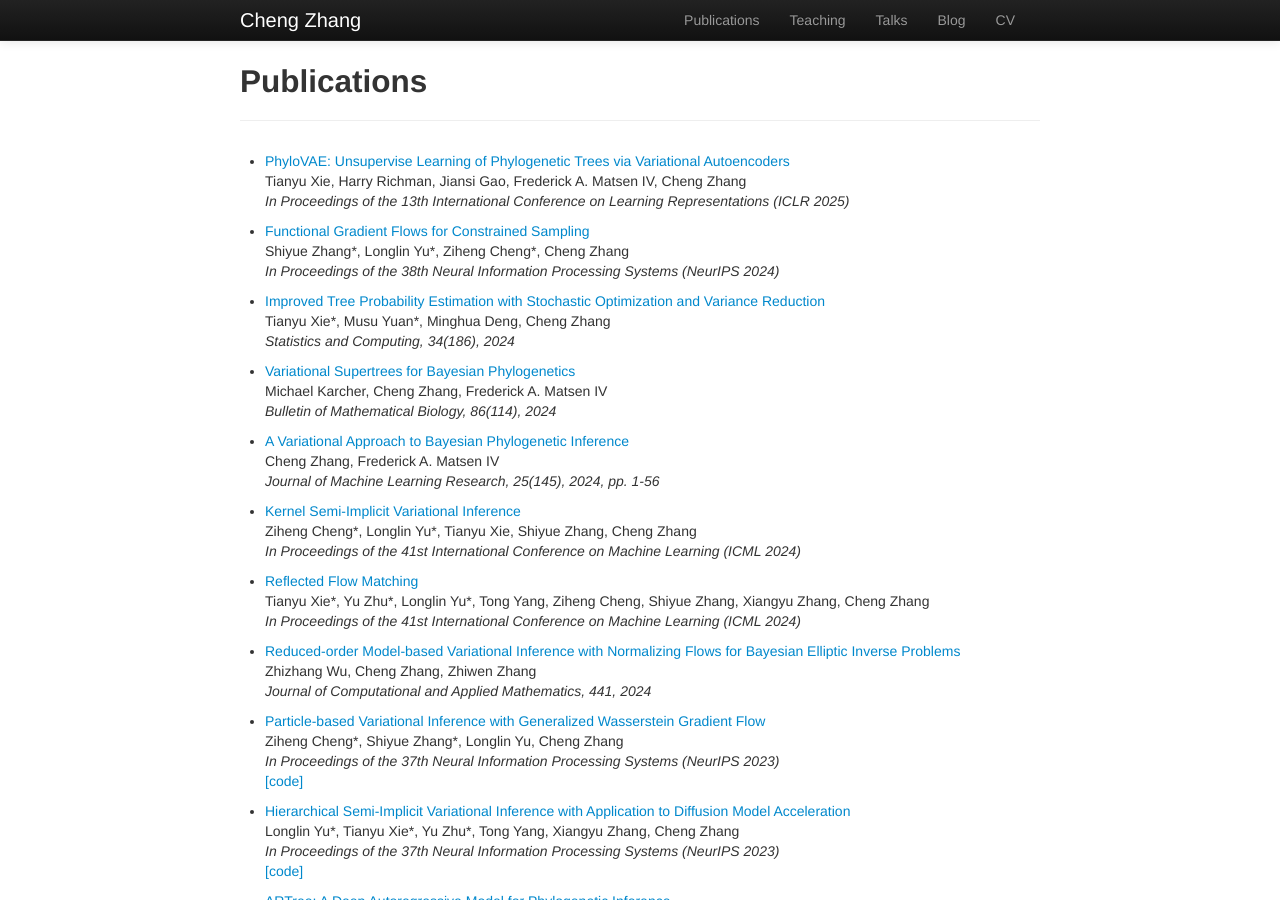
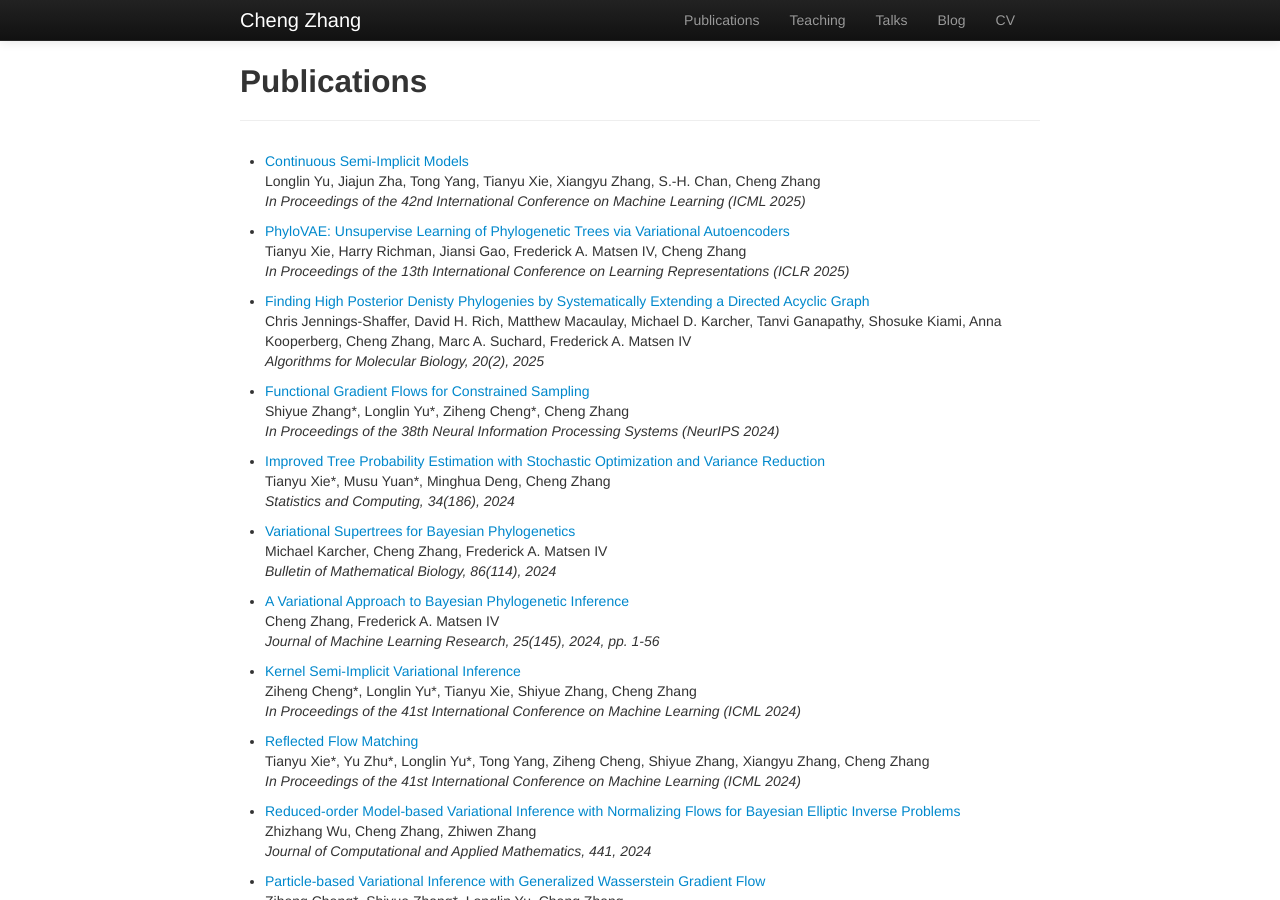
Before and after one commit to zcrabbit/zcrabbit.github.io, a Jekyll site: the page built from pages/publications.md, in a window 1280 px wide and 900 px high. Built offline with Jekyll 4.4.1, drawn with Linux system fonts in a browser that asks for light colours.

Commit message:
homework 4 out and update publications

```diff
--- a/pages/publications.md
+++ b/pages/publications.md
@@ -3,9 +3,17 @@ layout: page
 title: Publications
 ---
 
+- [Continuous Semi-Implicit Models]()
+Longlin Yu, Jiajun Zha, Tong Yang, Tianyu Xie, Xiangyu Zhang, S.-H. Chan, Cheng Zhang
+_In Proceedings of the 42nd International Conference on Machine Learning (ICML 2025)_
+
 - [PhyloVAE: Unsupervise Learning of Phylogenetic Trees via Variational Autoencoders](https://openreview.net/pdf?id=Z8TglKXDWm)
 Tianyu Xie, Harry Richman, Jiansi Gao, Frederick A. Matsen IV, Cheng Zhang
 _In Proceedings of the 13th International Conference on Learning Representations (ICLR 2025)_
+
+- [Finding High Posterior Denisty Phylogenies by Systematically Extending a Directed Acyclic Graph](https://almob.biomedcentral.com/articles/10.1186/s13015-025-00273-x)
+Chris Jennings-Shaffer, David H. Rich, Matthew Macaulay, Michael D. Karcher, Tanvi Ganapathy, Shosuke Kiami, Anna Kooperberg, Cheng Zhang, Marc A. Suchard, Frederick A. Matsen IV
+_Algorithms for Molecular Biology, 20(2), 2025_
 
 - [Functional Gradient Flows for Constrained Sampling](https://openreview.net/pdf?id=kpo6ZCgVZH)
 Shiyue Zhang\*, Longlin Yu\*, Ziheng Cheng\*, Cheng Zhang
```
Also changed, not shown: courses/btc-s25.md (+3 -2 lines), 3 other files.
